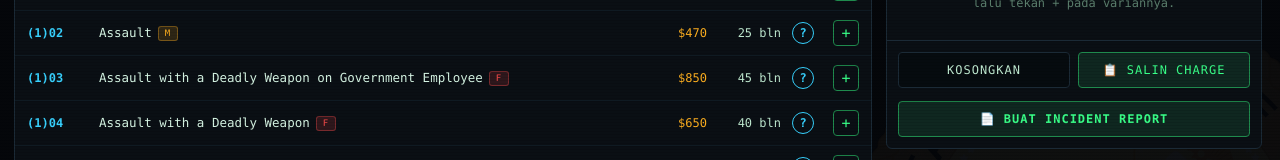
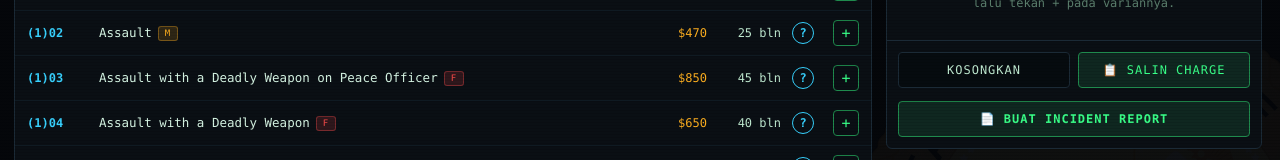
Before and after one commit to mochgilang17/Penal-code-and-Incident-Report, a plain HTML site: page mdc.html in a window 1280 px wide. Shown: the part 390-550 px from the top of the page. Drawn offline with nearby package versions, Linux system fonts and the light colour scheme.

Commit message:
Update mdc.html

```diff
--- a/mdc.html
+++ b/mdc.html
@@ -634,7 +634,7 @@ const LAWS = [
 {code:"(1)02", title:"Assault", cat:"T1", txt:"Mengancam atau mencoba melakukan kontak fisik yang menyinggung atau melukai orang lain.", variants:[
   {label:"§", desc:"Setiap orang yang mengancam atau mencoba melakukan kontak fisik yang menyinggung atau melukai orang lain.", cls:"M", jail:25, fine:470}
 ]},
-{code:"(1)03", title:"Assault with a Deadly Weapon on Government Employee", cat:"T1", txt:"Upaya melakukan cedera kekerasan pada pegawai pemerintah dengan senjata mematikan.", variants:[
+{code:"(1)03", title:"Assault with a Deadly Weapon on Peace Officer", cat:"T1", txt:"Upaya melakukan cedera kekerasan pada pegawai pemerintah dengan senjata mematikan.", variants:[
   {label:"§", desc:"Upaya untuk melakukan cedera kekerasan pada pegawai pemerintah dengan senjata mematikan. Senjata digambarkan sebagai senjata api atau segala jenis barang jarak dekat, juga termasuk kendaraan bermotor.", cls:"F", jail:45, fine:850}
 ]},
 {code:"(1)04", title:"Assault with a Deadly Weapon", cat:"T1", txt:"Upaya melakukan cedera kekerasan pada orang lain dengan senjata mematikan.", variants:[
```
